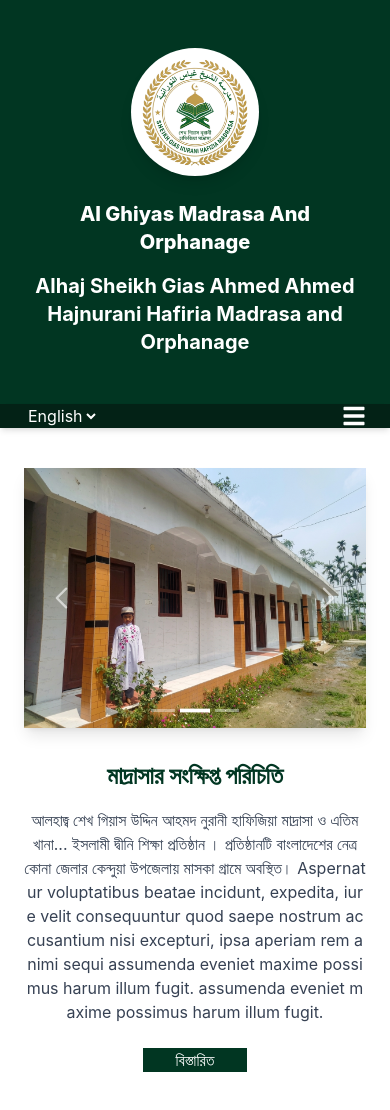
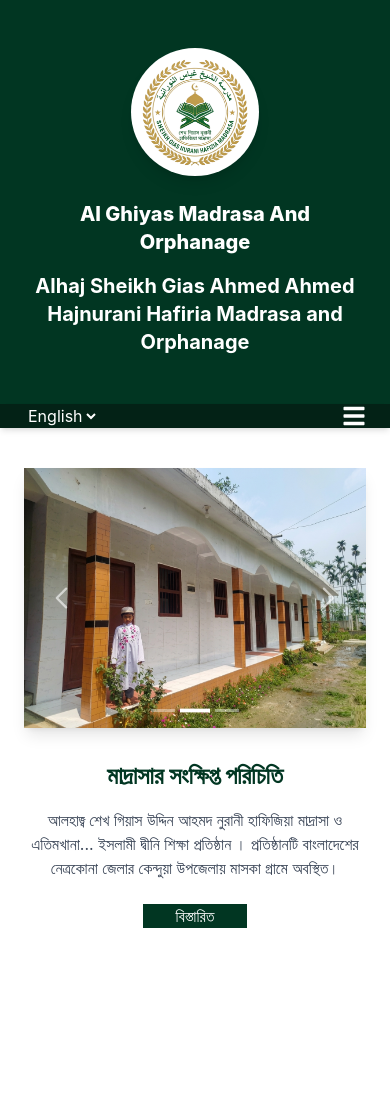
Before and after one commit to junayed-khan24/Apex, a React (Vite) app: page / in a window 390 px wide. After the commit the page ends 968 px from the top, so only its background shows below. Built offline with nearby package versions, Linux system fonts and the light colour scheme; grey boxes are pictures that could not be loaded.

Commit message:
fix image path

```diff
--- a/src/pages/Hero.jsx
+++ b/src/pages/Hero.jsx
@@ -1,16 +1,15 @@
 import { useEffect, useState } from "react";
-import { Link } from "react-router";
-import { FaChevronLeft, FaChevronRight } from "react-icons/fa";
+import { Link } from "react-router-dom";
 import { GoChevronLeft, GoChevronRight } from "react-icons/go";
 
-const images = [
-  "../../src/assets/Hero2.png",
-  "../../src/assets/Hero3.png",
-  "../../src/assets/madrasa1.png",
+// ✅ FIX: proper Vite image import
+import hero2 from "../assets/Hero2.png";
+import hero3 from "../assets/Hero3.png";
+import madrasa1 from "../assets/madrasa1.png";
 
-];
+const images = [hero2, hero3, madrasa1];
 
-// 🔥 clone first image at end
+// clone first image
 const sliderImages = [...images, images[0]];
 
 const Hero = () => {
@@ -33,7 +32,6 @@ const Hero = () => {
 
   const prevSlide = () => {
     if (current === 0) {
-      // jump to last real slide
       setTransition(false);
       setCurrent(images.length - 1);
     } else {
@@ -42,13 +40,13 @@ const Hero = () => {
     }
   };
 
-  // 🔥 reset without animation
+  // reset loop
   useEffect(() => {
     if (current === images.length) {
       setTimeout(() => {
         setTransition(false);
         setCurrent(0);
-      }, 700); // same as duration
+      }, 700);
     }
   }, [current]);
 
@@ -73,21 +71,23 @@ const Hero = () => {
                   key={index}
                   src={img}
                   className="w-full h-full object-cover flex-shrink-0 hover:scale-105 transition duration-700"
+                  alt="slider"
                 />
               ))}
             </div>
 
-            {/* Buttons */}
+            {/* Prev */}
             <button
               onClick={prevSlide}
-              className="absolute left-3 top-1/2 -translate-y-1/2  text-white/60 hover:text-white text-4xl p-2 "
+              className="absolute left-3 top-1/2 -translate-y-1/2 text-white/60 hover:text-white text-4xl p-2"
             >
-              <GoChevronLeft></GoChevronLeft>
+              <GoChevronLeft />
             </button>
 
+            {/* Next */}
             <button
               onClick={nextSlide}
-              className="absolute right-3 top-1/2 -translate-y-1/2  text-white/60 hover:text-white p-2  text-4xl"
+              className="absolute right-3 top-1/2 -translate-y-1/2 text-white/60 hover:text-white text-4xl p-2"
             >
               <GoChevronRight />
             </button>
@@ -106,7 +106,6 @@ const Hero = () => {
                 />
               ))}
             </div>
-
           </div>
 
           {/* Content */}
@@ -117,9 +116,9 @@ const Hero = () => {
 
             <div className="divider text-gray-800"></div>
 
-            <p className="text-base md:text-lg text-gray-700 mb-6   break-all overflow-hidden text-clip line-clamp-">
-               আলহাজ্ব শেখ গিয়াস উদ্দিন আহমদ নুরানী হাফিজিয়া মাদ্রাসা ও এতিমখানা...
-              ইসলামী দ্বীনি শিক্ষা প্রতিষ্ঠান । প্রতিষ্ঠানটি বাংলাদেশের নেত্রকোনা জেলার কেন্দুয়া উপজেলায় মাসকা গ্রামে অবস্থিত। Aspernatur voluptatibus beatae incidunt, expedita, iure velit consequuntur quod saepe nostrum accusantium nisi excepturi, ipsa aperiam rem animi sequi  assumenda eveniet maxime possimus harum illum fugit. assumenda eveniet maxime possimus harum illum fugit.
+            <p className="text-base md:text-lg text-gray-700 mb-6">
+              আলহাজ্ব শেখ গিয়াস উদ্দিন আহমদ নুরানী হাফিজিয়া মাদ্রাসা ও এতিমখানা...
+              ইসলামী দ্বীনি শিক্ষা প্রতিষ্ঠান । প্রতিষ্ঠানটি বাংলাদেশের নেত্রকোনা জেলার কেন্দুয়া উপজেলায় মাসকা গ্রামে অবস্থিত।
             </p>
 
             <Link to="/about">
```
